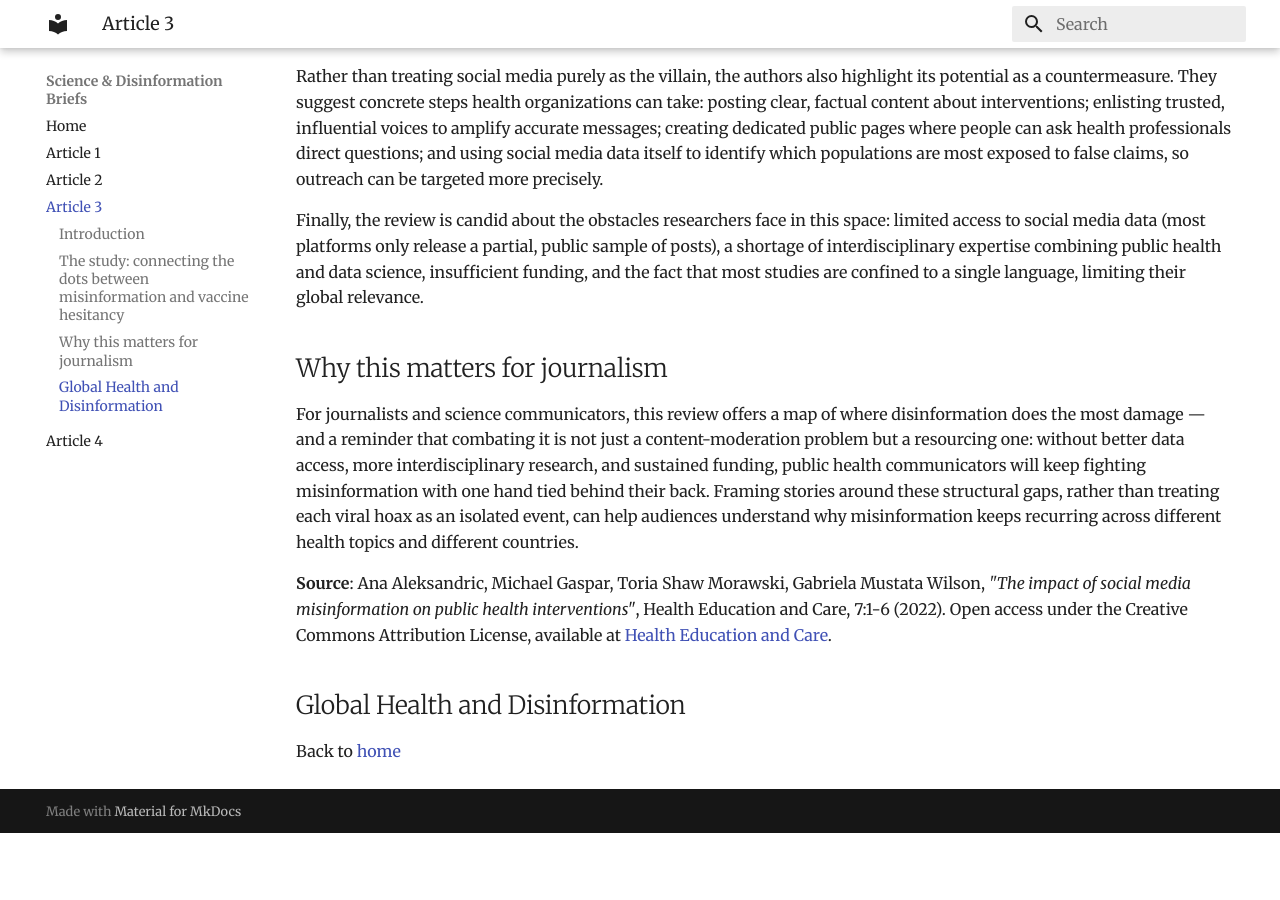
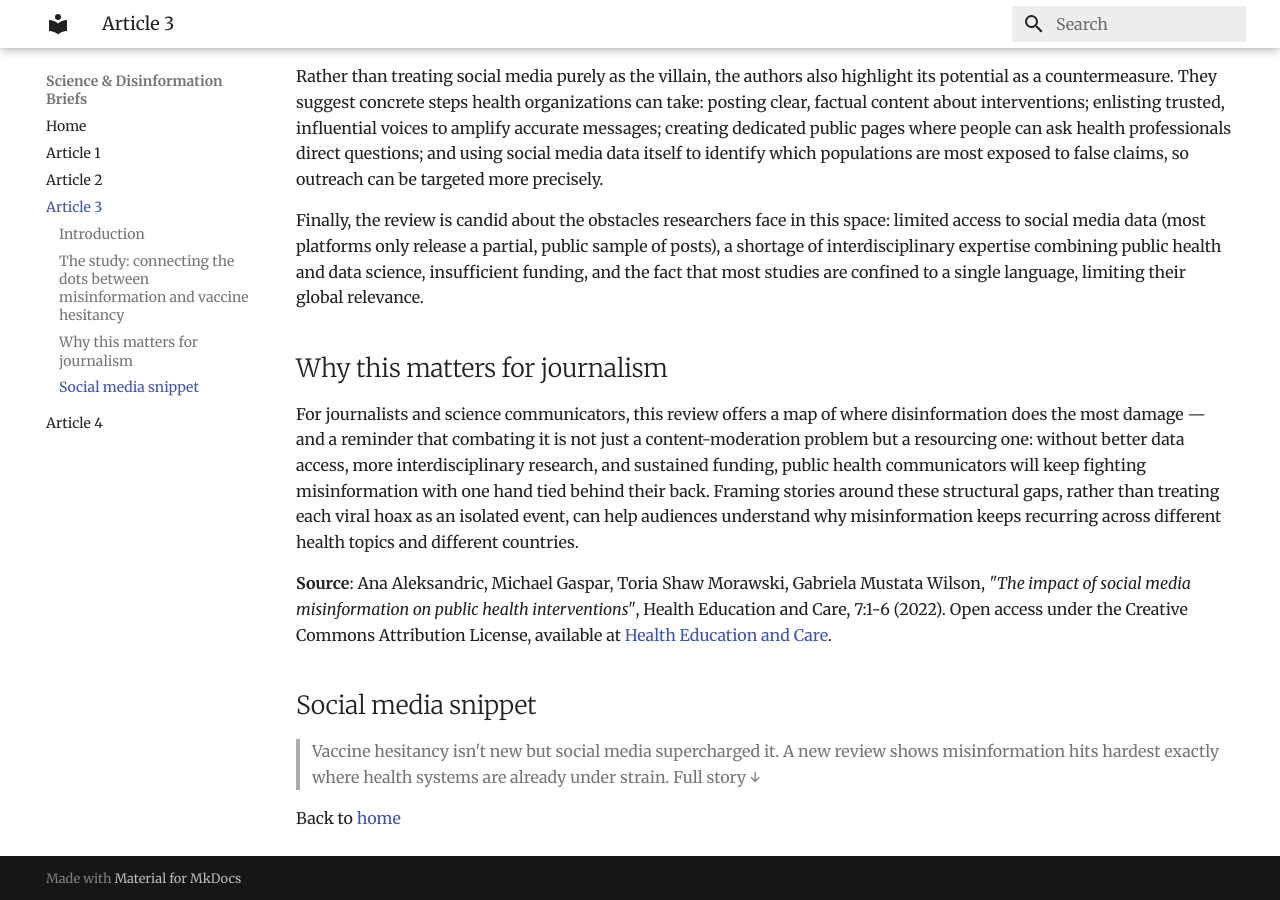
Before and after one commit to danieledelpozzo/editoria, an MkDocs documentation site: the page built from docs/article3.md, in a window 1280 px wide and 900 px high, scrolled down 961 px. Built offline with MkDocs 1.6.1 and Material for MkDocs 9.7.7, drawn with Linux system fonts in a browser that asks for light colours; before the commit the page ends 1794 px from its top, so only the background shows below that.

Commit message:
Update article3.md with new section and snippet

```diff
--- a/docs/article3.md
+++ b/docs/article3.md
@@ -22,6 +22,9 @@ For journalists and science communicators, this review offers a map of where dis
 
 **Source**: Ana Aleksandric, Michael Gaspar, Toria Shaw Morawski, Gabriela Mustata Wilson, *"The impact of social media misinformation on public health interventions"*, Health Education and Care, 7:1-6 (2022). Open access under the Creative Commons Attribution License, available at [Health Education and Care](https://doi.org/10.15761/HEC.1000191).
 
-## Global Health and Disinformation
+## Social media snippet
+> Vaccine hesitancy isn't new but social media supercharged it. A new review
+> shows misinformation hits hardest exactly where health systems are already
+> under strain. Full story ↓
 
 Back to [home](../index.html)
```
